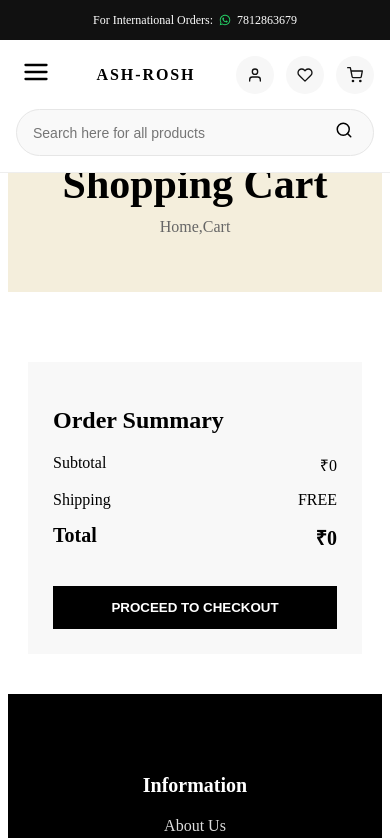
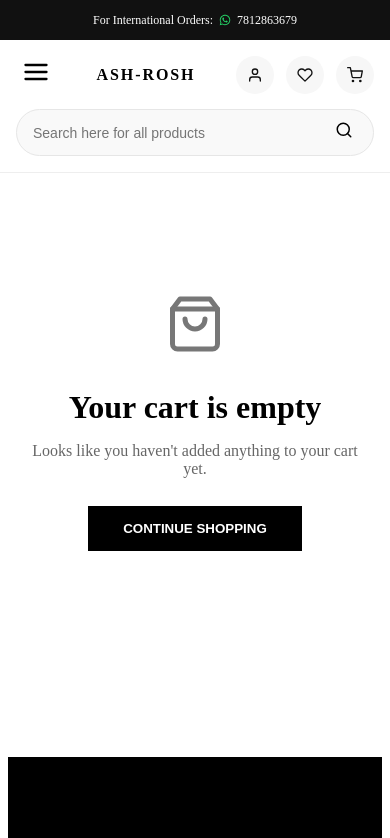
Before and after one commit to rose-arjun/rose-collection, a React (Vite) app: page /cart in a window 390 px wide. Shown: the top 838 px of the page. Built offline with nearby package versions, Linux system fonts and the light colour scheme.

Commit message:
Add cart quantity management, empty cart page, and responsive improvements

```diff
--- a/src/components/Hero.jsx
+++ b/src/components/Hero.jsx
@@ -15,10 +15,10 @@ export default function Hero() {
   useEffect(() => {
     const interval = setInterval(() => {
       setIndex((prev) => (prev + 1) % images.length);
-    }, 5000);
+  }, 5000);
 
     return () => clearInterval(interval);
-  }, []);
+  },[]);
 
   return (
     <section className="hero">
--- a/src/components/Navbar.jsx
+++ b/src/components/Navbar.jsx
@@ -16,6 +16,12 @@ export default function Navbar() {
   const [open, setOpen] = useState(false);
   const [activeTab, setActiveTab] = useState("menu");
   const { cart } = useContext(CartContext)
+  const totalItems=cart.reduce(
+    (sum,item)=> sum+item.quantity,0
+  );
+
+
+
   const navigate=useNavigate();
 
   return (
@@ -84,9 +90,9 @@ export default function Navbar() {
              navigate("/cart");}}>
               <FiShoppingCart />
 
-              {cart.length > 0 && (
+              {totalItems > 0 && (
                 <span className="cart-count">
-                  {cart.length}
+                  {totalItems}
                 </span>
               )}
               </button>
--- a/src/context/CartContext.jsx
+++ b/src/context/CartContext.jsx
@@ -6,20 +6,73 @@ export default function CartProvider({children})
 {
     const [cart,setCart]=useState([]);
 
+
+
     const addToCart=(product)=>{
-        console.log(product)
-        setCart([...cart,product]);
+        setCart((prev)=>{
+            const existingItem=prev.find(
+                (item)=>
+                    item.id===product.id &&
+                    item.size=== product.size
+            );
+            if(existingItem){
+                return prev.map((item)=>
+                item.id === product.id &&
+                item.size === product.size
+                ?{
+                    ...item,
+                    quantity: item.quantity+product.quantity
+
+                }
+                : item
+                );
+            }
+            return [...prev, product]
+        })
     };
-    const removeFromCart=(id)=>{
-        setCart((prev)=>prev.filter((item)=>item.id !==id));
+
+
+
+
+
+
+
+
+
+
+    const removeFromCart=(id,size)=>{
+        setCart((prev)=>
+            prev.filter((item)=>!(item.id ===id && item.size === size)))};
+
+    const increaseQuantity=(id,size)=>{
+        setCart((prev)=>
+        prev.map((item)=>
+        item.id===id && item.size === size
+        ?{...item, quantity: item.quantity+1}
+        :item
+    )
+    );
+    };
+
+    const decreaseQuantity=(id,size)=>{
+        setCart((prev)=>
+        prev.map((item)=>
+        item.id===id && item.size === size && item.quantity>1
+        ?{...item, quantity: item.quantity-1}
+        :item
+    )
+    );
     };
     return (
         <CartContext.Provider
 
         value={
-            {cart,
+            {
+                cart,
                 addToCart,
-                removeFromCart
+                removeFromCart,
+                increaseQuantity,
+                decreaseQuantity
             }
         }
         >
--- a/src/pages/CartPage.jsx
+++ b/src/pages/CartPage.jsx
@@ -1,15 +1,42 @@
 import React, { useContext } from "react";
 import { CartContext } from "../context/CartContext";
+import {Link} from "react-router-dom";
+import { FiShoppingBag } from "react-icons/fi";
 import "./cartpage.css"
 
 export default function CartPage() {
 
-    const { cart, removeFromCart } = useContext(CartContext);
+    const { cart, removeFromCart,increaseQuantity,decreaseQuantity } = useContext(CartContext);
     const total = cart.reduce(
         (sum, item) => sum + item.price * item.quantity, 0
     );
 
+
+    if(cart.length===0){
     return (
+            <div className="empty-cart">
+                <div className="empty-cart-box">
+
+                    <div className="empty-icon">
+                        <FiShoppingBag/>
+                    </div>
+
+                    <h2>Your cart is empty</h2>
+                    <p>
+                        Looks like you haven't added anything to your cart yet.
+                    </p>
+
+                    <Link to="/">
+                        <button className="continue-btn">
+                            CONTINUE SHOPPING
+                        </button>
+                    </Link>
+                </div>
+
+            </div>
+            );
+            }
+    return(
         <>
             <div className="cart-banner">
                 <h1>Shopping Cart</h1>
@@ -25,8 +52,8 @@ export default function CartPage() {
                         <p>Total</p>
                     </div>
                     {cart.map((item => (
-                        <div className="cart-row" key={item.id}>
-                            <div className="product-info">
+                        <div className="cart-row" key={`${item.id}-${item.size}`}>
+                            <div className="cart-product">
                                 <img src={item.image} alt={item.name} />
                                 <div>
                                     <h4>{item.name}</h4>
@@ -34,18 +61,26 @@ export default function CartPage() {
 
                                     <button
                                         className="remove-btn"
-                                        onClick={() => removeFromCart(item.id) }>
+                                        onClick={() => removeFromCart(item.id,item.size) }
+                                    >
                                         Remove
                                     </button>
                                 </div>
                             </div>
-                            <p>₹{item.price}</p>
+
+                            <p className="cart-price">₹{item.price}</p>
                             <div className="qty-box">
-                                <button>-</button>
+                                <button
+                                onClick={()=>decreaseQuantity(item.id, item.size)}>
+                                    -
+                                </button>
                                 <span>{item.quantity}</span>
-                                <button>+</button>
+                                <button
+                                onClick={()=>increaseQuantity(item.id,item.size)}>
+                                    +
+                                </button>
                             </div>
-                            <p>₹{item.price * item.quantity}</p>
+                            <p className="cart-total">₹{item.price * item.quantity}</p>
                         </div>
                     )))}
 
@@ -55,16 +90,20 @@ export default function CartPage() {
                 <div className="order-summary">
                     <h2>Order Summary</h2>
                     <div className="summary-row">
-                        <span>Subtotal</span>
+                        <span>Subtotal({cart.length}) items</span>
                         <span>₹{total}</span>
                     </div>
 
                     <div className="summary-row">
                         <span>Shipping</span>
-                        <span>FREE</span>
+                        <span className="free-text">FREE</span>
                     </div>
 
+                    <div className="summmary-row">
+                        <span>Tax</span>
+                        <span>Calculated at checkout</span>
 
+                    </div>
                     <div className="summary-row total-row">
                         <span>Total</span>
                         <span>₹{total}</span>
@@ -73,6 +112,7 @@ export default function CartPage() {
                     <button className="checkout-btn">
                         PROCEED TO CHECKOUT
                     </button>
+                    <p className="summary-note">Shipping & taxes calculated at checkout</p>
                 </div>
             </div>
 
--- a/src/pages/CategoryPage.jsx
+++ b/src/pages/CategoryPage.jsx
@@ -18,7 +18,6 @@ export default function CategoryPage() {
 
             <aside className="sidebar">
                 <h3>Categories</h3>
-
                 <p>Anarkali</p>
                 <p>Sarees</p>
                 <p>Kurti</p>
--- a/src/pages/cartpage.css
+++ b/src/pages/cartpage.css
@@ -19,60 +19,82 @@
   max-width:1200px;
   margin:40px auto;
   padding:0 20px;
-
   display:grid;
   grid-template-columns:2fr 1fr;
   gap:30px;
 }
 
-.cart-header{
+.cart-header,
+.cart-row{
   display:grid;
   grid-template-columns:3fr 1fr 1fr 1fr;
+  align-items:center;
+}
+
+.cart-header{
   padding-bottom:15px;
   border-bottom:1px solid #ddd;
   font-weight:700;
 }
 
 .cart-row{
-  display:grid;
-  grid-template-columns:3fr 1fr 1fr 1fr;
-  align-items:center;
   padding:20px 0;
   border-bottom:1px solid #eee;
 }
 
-.product-info{
+.cart-product{
   display:flex;
   gap:15px;
-  align-items:center;
+  align-items:flex-start;
 }
 
-.product-info img{
+.cart-product img{
   width:90px;
   height:120px;
   object-fit:cover;
 }
 
-.product-info h4{
+.cart-product h4{
   margin:0 0 8px;
+  font-size:16px;
+}
+
+.cart-product p{
+  margin:0 0 10px;
+  color:#555;
 }
 
 .remove-btn{
-  margin-top:10px;
   padding:6px 12px;
   cursor:pointer;
+  background:white;
+  border:1px solid #999;
 }
 
 .qty-box{
   display:flex;
   align-items:center;
-  gap:10px;
+  gap:0;
+}
+
+.qty-box button,
+.qty-box span{
+  width:32px;
+  height:32px;
+  border:1px solid #ddd;
+  display:flex;
+  align-items:center;
+  justify-content:center;
+  background:white;
 }
 
 .qty-box button{
-  width:30px;
-  height:30px;
   cursor:pointer;
+}
+
+.cart-price,
+.cart-total{
+  font-weight:600;
 }
 
 .order-summary{
@@ -84,13 +106,19 @@
 }
 
 .order-summary h2{
-  margin-bottom:20px;
+  margin:0 0 25px;
 }
 
 .summary-row{
   display:flex;
   justify-content:space-between;
+  gap:20px;
   margin:15px 0;
+}
+
+.free-text{
+  color:green;
+  font-weight:700;
 }
 
 .total-row{
@@ -109,12 +137,54 @@
   font-weight:700;
 }
 
-.checkout-btn:hover{
-  opacity:0.9;
+.summary-note{
+  text-align:center;
+  color:#777;
+  font-size:13px;
+  margin-top:15px;
 }
 
+/* Empty cart */
+.empty-cart{
+  min-height:65vh;
+  display:flex;
+  justify-content:center;
+  align-items:center;
+  text-align:center;
+  padding:140px 20px 60px;
+}
+
+.empty-cart-box{
+  max-width:450px;
+}
+
+.empty-icon{
+  font-size:60px;
+  color:#777;
+  margin-bottom:20px;
+}
+
+.empty-cart-box h2{
+  font-size:32px;
+  margin:0 0 12px;
+}
+
+.empty-cart-box p{
+  color:#666;
+  margin-bottom:28px;
+}
+
+.continue-btn{
+  background:black;
+  color:white;
+  border:none;
+  padding:15px 35px;
+  cursor:pointer;
+  font-weight:700;
+}
+
+/* Mobile */
 @media(max-width:768px){
-
   .cart-page{
     grid-template-columns:1fr;
   }
```
